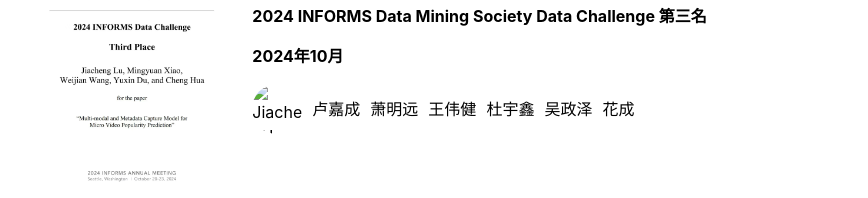
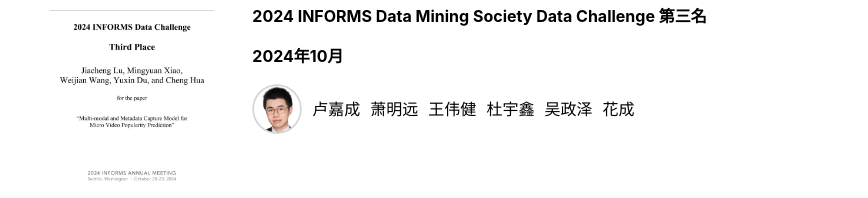
Before and after one commit to SJTU-AIGC/cn, a Jekyll site: the page built from awards.md, in a window 1280 px wide. Shown: the part 335-533 px from the top of the page, without its empty margins (197-1065 px from the left). Built offline with Jekyll 4.4.1, drawn with Linux system fonts in a browser that asks for light colours; grey boxes are pictures that could not be loaded.

Commit message:
Update awards.html

```diff
--- a/_layouts/awards.html
+++ b/_layouts/awards.html
@@ -16,7 +16,7 @@ layout: default
 
     <div class="winners-container">
       <div class="winner-details">
-        <img src="assets/img/classof2023/lujiacheng.png" alt="Jiacheng LU" class="winner-avatar">
+        <img src="assets/img/classof2023/lujiacheng.webp" alt="Jiacheng LU" class="winner-avatar">
         <span>卢嘉成</span>
       </div>
       <div class="winner-details">
@@ -68,7 +68,7 @@ layout: default
         <span>李佳秋</span>
       </div>
       <div class="winner-details">
-        <img src="assets/img/classof2023/kongjunxiao.png" alt="Junxiao KONG" class="winner-avatar">
+        <img src="assets/img/classof2023/kongjunxiao.webp" alt="Junxiao KONG" class="winner-avatar">
         <span>孔珺晓</span>
       </div>
       <div class="winner-details">
@@ -76,7 +76,7 @@ layout: default
         <span>金林</span>
       </div>
       <div class="winner-details">
-        <img src="assets/img/faculty/chupengzhi.png" alt="Pengzhi CHU" class="winner-avatar">
+        <img src="assets/img/faculty/chupengzhi.webp" alt="Pengzhi CHU" class="winner-avatar">
         <span>楚朋志</span>
       </div>
       <div class="winner-details">
@@ -102,52 +102,52 @@ layout: default
 
     <div class="winners-container">
       <div class="winner-details">
-        <!-- <img src="assets/img/classof2023/zhouyimao.png" alt="Yimao ZHOU" class="winner-avatar"> -->
+        <!-- <img src="assets/img/classof2023/zhouyimao.webp" alt="Yimao ZHOU" class="winner-avatar"> -->
         <span>朱文瀚</span>
       </div>
       <div class="winner-details">
-        <img src="assets/img/faculty/yanyichao.png" alt="Yichao YAN" class="winner-avatar">
+        <img src="assets/img/faculty/yanyichao.webp" alt="Yichao YAN" class="winner-avatar">
         <span>晏轶超</span>
       </div>
       <div class="winner-details">
-        <!-- <img src="assets/img/classof2023/xucongsheng.png" alt="Congsheng XU" class="winner-avatar"> -->
+        <!-- <img src="assets/img/classof2023/xucongsheng.webp" alt="Congsheng XU" class="winner-avatar"> -->
         <span>彭乙骢</span>
       </div>
       <div class="winner-details">
-        <!-- <img src="assets/img/classof2023/liuyitian.png" alt="Yitian LIU" class="winner-avatar"> -->
+        <!-- <img src="assets/img/classof2023/liuyitian.webp" alt="Yitian LIU" class="winner-avatar"> -->
         <span>程宇豪</span>
       </div>
       <div class="winner-details">
-        <!-- <img src="assets/img/classof2023/zengyikun.png" alt="Yikun ZENG" class="winner-avatar"> -->
+        <!-- <img src="assets/img/classof2023/zengyikun.webp" alt="Yikun ZENG" class="winner-avatar"> -->
         <span>任星宇</span>
       </div>
       <div class="winner-details">
-        <!-- <img src="assets/img/classof2023/tongxinwen.png" alt="Xinwen TONG" class="winner-avatar"> -->
+        <!-- <img src="assets/img/classof2023/tongxinwen.webp" alt="Xinwen TONG" class="winner-avatar"> -->
         <span>曲志远</span>
       </div>
       <div class="winner-details">
-        <!-- <img src="assets/img/classof2023/shuaizhe.png" alt="Zhe SHUAI" class="winner-avatar"> -->
+        <!-- <img src="assets/img/classof2023/shuaizhe.webp" alt="Zhe SHUAI" class="winner-avatar"> -->
         <span>闫泉林</span>
       </div>
       <div class="winner-details">
-        <!-- <img src="assets/img/classof2023/baokangjie.png" alt="Kangjie BAO" class="winner-avatar"> -->
+        <!-- <img src="assets/img/classof2023/baokangjie.webp" alt="Kangjie BAO" class="winner-avatar"> -->
         <span>李一非</span>
       </div>
       <div class="winner-details">
-        <!-- <img src="assets/img/classof2023/zhaoyu.png" alt="Yu ZHAO" class="winner-avatar"> -->
+        <!-- <img src="assets/img/classof2023/zhaoyu.webp" alt="Yu ZHAO" class="winner-avatar"> -->
         <span>刘福龙</span>
       </div>
       <div class="winner-details">
-        <!-- <img src="assets/img/classof2023/ruanyikang.png" alt="Yiakng RUAN" class="winner-avatar"> -->
+        <!-- <img src="assets/img/classof2023/ruanyikang.webp" alt="Yiakng RUAN" class="winner-avatar"> -->
         <span>王京昱</span>
       </div>
       <div class="winner-details">
-        <!-- <img src="assets/img/classof2023/guoyuhan.png" alt="Yuhan GUO" class="winner-avatar"> -->
+        <!-- <img src="assets/img/classof2023/guoyuhan.webp" alt="Yuhan GUO" class="winner-avatar"> -->
         <span>阿克卓力·努尔兰别克</span>
       </div>
 
       <div class="winner-details">
-        <img src="assets/img/faculty/yangxiaokang.png" alt="Xiaokang YANG" class="winner-avatar">
+        <img src="assets/img/faculty/yangxiaokang.webp" alt="Xiaokang YANG" class="winner-avatar">
         <span>杨小康</span>
       </div>
 
@@ -169,55 +169,55 @@ layout: default
 
     <div class="winners-container">
       <div class="winner-details">
-        <img src="assets/img/classof2023/zhouyimao.png" alt="Yimao ZHOU" class="winner-avatar">
+        <img src="assets/img/classof2023/zhouyimao.webp" alt="Yimao ZHOU" class="winner-avatar">
         <span>周溢茂</span>
       </div>
       <div class="winner-details">
-        <img src="assets/img/classof2023/lujiacheng.png" alt="Jiacheng LU" class="winner-avatar">
+        <img src="assets/img/classof2023/lujiacheng.webp" alt="Jiacheng LU" class="winner-avatar">
         <span>卢嘉成</span>
       </div>
       <div class="winner-details">
-        <img src="assets/img/classof2023/xucongsheng.png" alt="Congsheng XU" class="winner-avatar">
+        <img src="assets/img/classof2023/xucongsheng.webp" alt="Congsheng XU" class="winner-avatar">
         <span>徐聪晟</span>
       </div>
       <div class="winner-details">
-        <!-- <img src="assets/img/classof2023/liuyitian.png" alt="Yitian LIU" class="winner-avatar"> -->
+        <!-- <img src="assets/img/classof2023/liuyitian.webp" alt="Yitian LIU" class="winner-avatar"> -->
         <span>赵婧楠</span>
       </div>
       <div class="winner-details">
-        <img src="assets/img/classof2023/zengyikun.png" alt="Yikun ZENG" class="winner-avatar">
+        <img src="assets/img/classof2023/zengyikun.webp" alt="Yikun ZENG" class="winner-avatar">
         <span>曾奕锟</span>
       </div>
       <div class="winner-details">
-        <img src="assets/img/classof2023/tongxinwen.png" alt="Xinwen TONG" class="winner-avatar">
+        <img src="assets/img/classof2023/tongxinwen.webp" alt="Xinwen TONG" class="winner-avatar">
         <span>童欣文</span>
       </div>
       <div class="winner-details">
-        <img src="assets/img/classof2023/shuaizhe.png" alt="Zhe SHUAI" class="winner-avatar">
+        <img src="assets/img/classof2023/shuaizhe.webp" alt="Zhe SHUAI" class="winner-avatar">
         <span>帅哲</span>
       </div>
       <div class="winner-details">
-        <img src="assets/img/classof2023/baokangjie.png" alt="Kangjie BAO" class="winner-avatar">
+        <img src="assets/img/classof2023/baokangjie.webp" alt="Kangjie BAO" class="winner-avatar">
         <span>鲍康捷</span>
       </div>
       <div class="winner-details">
-        <img src="assets/img/classof2023/zhaoyu.png" alt="Yu ZHAO" class="winner-avatar">
+        <img src="assets/img/classof2023/zhaoyu.webp" alt="Yu ZHAO" class="winner-avatar">
         <span>赵妤</span>
       </div>
       <div class="winner-details">
-        <img src="assets/img/classof2023/ruanyikang.png" alt="Yiakng RUAN" class="winner-avatar">
+        <img src="assets/img/classof2023/ruanyikang.webp" alt="Yiakng RUAN" class="winner-avatar">
         <span>阮亿康</span>
       </div>
       <div class="winner-details">
-        <img src="assets/img/classof2023/guoyuhan.png" alt="Yuhan GUO" class="winner-avatar">
+        <img src="assets/img/classof2023/guoyuhan.webp" alt="Yuhan GUO" class="winner-avatar">
         <span>郭宇涵</span>
       </div>
       <div class="winner-details">
-        <img src="assets/img/classof2023/liuyitian.png" alt="Yitian LIU" class="winner-avatar">
+        <img src="assets/img/classof2023/liuyitian.webp" alt="Yitian LIU" class="winner-avatar">
         <span>刘伊天</span>
       </div>
       <div class="winner-details">
-        <img src="assets/img/classof2023/pengzerui.png" alt="Zerui PENG" class="winner-avatar">
+        <img src="assets/img/classof2023/pengzerui.webp" alt="Zerui PENG" class="winner-avatar">
         <span>彭泽瑞</span>
       </div>
       <div class="winner-details">
@@ -233,19 +233,19 @@ layout: default
         <span>吴俊</span>
       </div>
       <div class="winner-details">
-        <img src="assets/img/faculty/yanyichao.png" alt="Yichao YAN" class="winner-avatar">
+        <img src="assets/img/faculty/yanyichao.webp" alt="Yichao YAN" class="winner-avatar">
         <span>晏轶超</span>
       </div>
       <div class="winner-details">
-        <img src="assets/img/faculty/zhaoweiming.png" alt="Kevin ZHAO Weiming" class="winner-avatar">
+        <img src="assets/img/faculty/zhaoweiming.webp" alt="Kevin ZHAO Weiming" class="winner-avatar">
         <span>赵伟明</span>
       </div>
       <div class="winner-details">
-        <!-- <img src="assets/img/faculty/zhaoweiming.png" alt="Kevin ZHAO Weiming" class="winner-avatar"> -->
+        <!-- <img src="assets/img/faculty/zhaoweiming.webp" alt="Kevin ZHAO Weiming" class="winner-avatar"> -->
         <span>刘思亮</span>
       </div>
       <div class="winner-details">
-        <img src="assets/img/faculty/chupengzhi.png" alt="Pengzhi CHU" class="winner-avatar">
+        <img src="assets/img/faculty/chupengzhi.webp" alt="Pengzhi CHU" class="winner-avatar">
         <span>楚朋志</span>
       </div>
     </div>
@@ -266,11 +266,11 @@ layout: default
 
     <div class="winners-container">
       <div class="winner-details">
-        <img src="assets/img/classof2023/xucongsheng.png" alt="Congsheng XU" class="winner-avatar">
+        <img src="assets/img/classof2023/xucongsheng.webp" alt="Congsheng XU" class="winner-avatar">
         <span>徐聪晟</span>
       </div>
       <div class="winner-details">
-        <img src="assets/img/classof2023/liuyitian.png" alt="Yitian LIU" class="winner-avatar">
+        <img src="assets/img/classof2023/liuyitian.webp" alt="Yitian LIU" class="winner-avatar">
         <span>刘伊天</span>
       </div>
       <div class="winner-details">
@@ -282,11 +282,11 @@ layout: default
         <span>刘晋帆</span>
       </div>
       <div class="winner-details">
-        <img src="assets/img/faculty/yanyichao.png" alt="Yichao YAN" class="winner-avatar">
+        <img src="assets/img/faculty/yanyichao.webp" alt="Yichao YAN" class="winner-avatar">
         <span>晏轶超</span>
       </div>
       <div class="winner-details">
-        <img src="assets/img/faculty/zhaoweiming.png" alt="Kevin ZHAO Weiming" class="winner-avatar">
+        <img src="assets/img/faculty/zhaoweiming.webp" alt="Kevin ZHAO Weiming" class="winner-avatar">
         <span>赵伟明</span>
       </div>
     </div>
@@ -308,19 +308,19 @@ layout: default
         <span>李雪莹</span>
       </div>
       <div class="winner-details">
-        <img src="assets/img/classof2023/qiubolin.png" alt="Bolin QIU" class="winner-avatar">
+        <img src="assets/img/classof2023/qiubolin.webp" alt="Bolin QIU" class="winner-avatar">
         <span>邱博林</span>
       </div>
       <div class="winner-details">
-        <img src="assets/img/classof2023/yanguanju.png" alt="Guanju YAN" class="winner-avatar">
+        <img src="assets/img/classof2023/yanguanju.webp" alt="Guanju YAN" class="winner-avatar">
         <span>阎冠举</span>
       </div>
       <div class="winner-details">
-        <img src="assets/img/classof2023/xuheyi.png" alt="Heyi XU" class="winner-avatar">
+        <img src="assets/img/classof2023/xuheyi.webp" alt="Heyi XU" class="winner-avatar">
         <span>许禾翌</span>
       </div>
       <div class="winner-details">
-        <img src="assets/img/classof2023/kongjunxiao.png" alt="Junxiao KONG" class="winner-avatar">
+        <img src="assets/img/classof2023/kongjunxiao.webp" alt="Junxiao KONG" class="winner-avatar">
         <span>孔珺晓</span>
       </div>
       <div class="winner-details">
@@ -336,23 +336,23 @@ layout: default
         <span>黄文浩</span>
       </div>
       <div class="winner-details">
-        <img src="assets/img/classof2023/wangyuhang.png" alt="Yuhang WANG" class="winner-avatar">
+        <img src="assets/img/classof2023/wangyuhang.webp" alt="Yuhang WANG" class="winner-avatar">
         <span>王雨杭</span>
       </div>
       <div class="winner-details">
-        <img src="assets/img/classof2023/zhangwenkang.png" alt="Wenkang ZHANG" class="winner-avatar">
+        <img src="assets/img/classof2023/zhangwenkang.webp" alt="Wenkang ZHANG" class="winner-avatar">
         <span>张文康</span>
       </div>
       <div class="winner-details">
-        <img src="assets/img/faculty/yanyichao.png" alt="Yichao YAN" class="winner-avatar">
+        <img src="assets/img/faculty/yanyichao.webp" alt="Yichao YAN" class="winner-avatar">
         <span>晏轶超</span>
       </div>
       <div class="winner-details">
-        <img src="assets/img/faculty/zhaoweiming.png" alt="Weiming ZHAO" class="winner-avatar">
+        <img src="assets/img/faculty/zhaoweiming.webp" alt="Weiming ZHAO" class="winner-avatar">
         <span>赵伟明</span>
       </div>
       <div class="winner-details">
-        <img src="assets/img/faculty/chupengzhi.png" alt="Pengzhi CHU" class="winner-avatar">
+        <img src="assets/img/faculty/chupengzhi.webp" alt="Pengzhi CHU" class="winner-avatar">
         <span>楚朋志</span>
       </div>
     </div>
@@ -371,7 +371,7 @@ layout: default
 
       <div class="winners-container">
         <div class="winner-details">
-          <img src="assets/img/classof2023/xucongsheng.png" alt="Congsheng XU" class="winner-avatar">
+          <img src="assets/img/classof2023/xucongsheng.webp" alt="Congsheng XU" class="winner-avatar">
           <span>徐聪晟</span>
         </div>
         <div class="winner-details">
@@ -387,11 +387,11 @@ layout: default
           <span>吴舒文</span>
         </div>
         <div class="winner-details">
-          <img src="assets/img/faculty/yanyichao.png" alt="Yichao YAN" class="winner-avatar">
+          <img src="assets/img/faculty/yanyichao.webp" alt="Yichao YAN" class="winner-avatar">
           <span>晏轶超</span>
         </div>
         <div class="winner-details">
-          <img src="assets/img/faculty/zhaoweiming.png" alt="Weiming ZHAO" class="winner-avatar">
+          <img src="assets/img/faculty/zhaoweiming.webp" alt="Weiming ZHAO" class="winner-avatar">
           <span>赵伟明</span>
         </div>
       </div>
```
